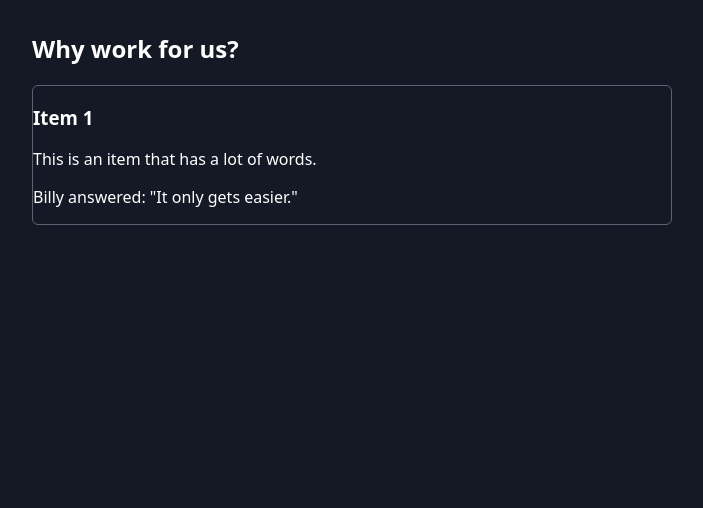
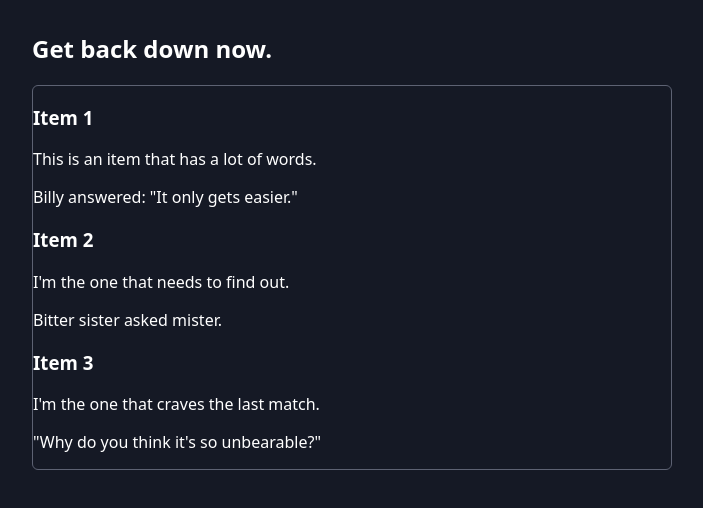
Before and after one commit to sean-xiao-zhao7/react_best_practices, a React (Vite) app: page / in a window 1280 px wide. Shown: the top 508 px of the page, without its empty margins (288-991 px from the left). Built offline with nearby package versions, Linux system fonts and the light colour scheme.

Commit message:
Add multiple accordion items

```diff
--- a/src/App.jsx
+++ b/src/App.jsx
@@ -5,12 +5,24 @@ export default function App() {
     return (
         <main>
             <section>
-                <h2>Why work for us?</h2>
+                <h2>Get back down now.</h2>
                 <Accordion className={"accordion"}>
-                    <AccordionItem title="Item 1">
+                    <AccordionItem title="Item 1" className="accordion-item">
                         <article>
                             <p>This is an item that has a lot of words.</p>
                             <p>Billy answered: "It only gets easier."</p>
+                        </article>
+                    </AccordionItem>
+                    <AccordionItem title="Item 2" className="accordion-item">
+                        <article>
+                            <p>I'm the one that needs to find out.</p>
+                            <p>Bitter sister asked mister.</p>
+                        </article>
+                    </AccordionItem>
+                    <AccordionItem title="Item 3" className="accordion-item">
+                        <article>
+                            <p>I'm the one that craves the last match.</p>
+                            <p>"Why do you think it's so unbearable?"</p>
                         </article>
                     </AccordionItem>
                 </Accordion>
```
